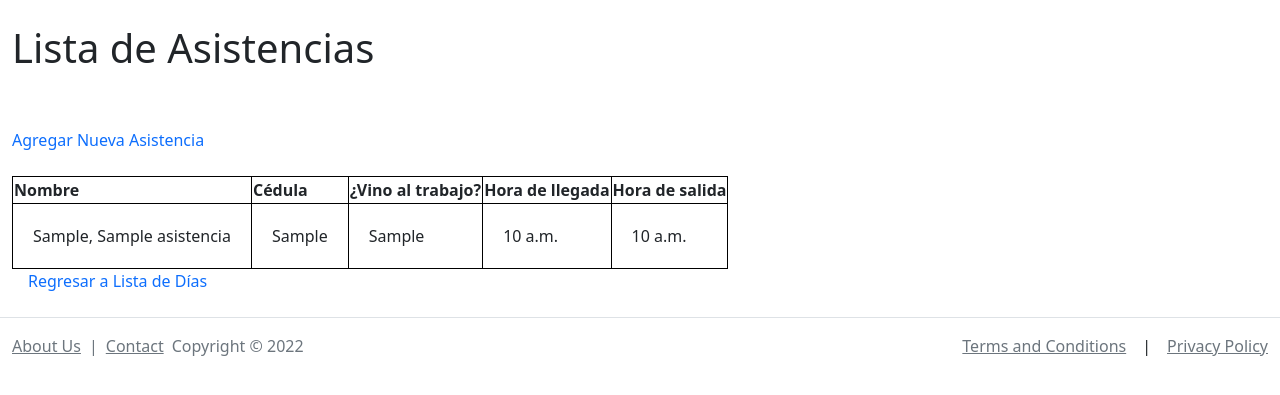
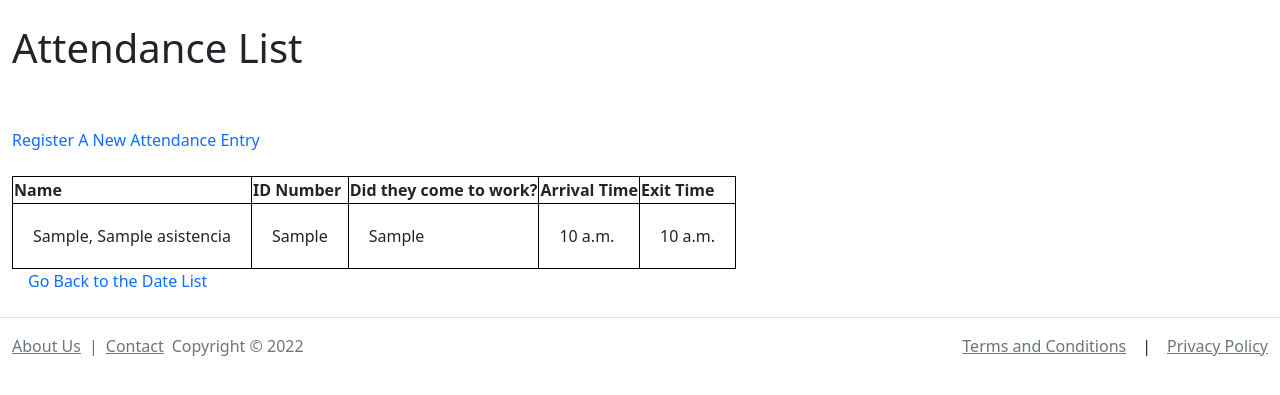
Before and after one commit to eduardoluis11/human-resources-english, a Django app: page /1/lista-asistencias in a window 1280 px wide. Shown: the part 56-451 px from the top of the page. Run offline with Django 4.2, Linux system fonts and the light colour scheme; a user stored in the database is signed in; tables that the repository leaves empty hold one stand-in row (values such as "Sample post"); some libraries are stand-ins or nearby versions.

Commit message:
Translated the 'Lista de Fechas de Asistencias' View

```diff
--- a/app_rrhh/formularios.py
+++ b/app_rrhh/formularios.py
@@ -281,7 +281,7 @@ class FormularioAguinaldos(forms.Form):
 Solo necesito la fecha. No necesito la hora.
 """
 class FormularioFechas(forms.Form):
-    fecha_para_tomar_asistencias = forms.DateField(widget=forms.widgets.DateInput(attrs={'type': 'date'}))
+    attendance_date = forms.DateField(widget=forms.widgets.DateInput(attrs={'type': 'date'}))
 
 """ Formulario para agregar las Asistencias de cada trabajador.
 
@@ -293,7 +293,7 @@ class FormularioAsistencias(forms.Form):
 
     # Opciones "si/no" para saber si el trabajador vino a trabajar
     VINO_AL_TRABAJO_CHOICES = [
-        ('Sí', 'Sí'),
+        ('Yes', 'Yes'),
         ('No', 'No'),
     ]
 
--- a/app_rrhh/views.py
+++ b/app_rrhh/views.py
@@ -1006,7 +1006,7 @@ def registrar_dia_asistencia(request):
     if request.method == "POST":
 
         # Fecha de la asistencia
-        fecha_asistencias = request.POST["fecha_para_tomar_asistencias"]
+        fecha_asistencias = request.POST["attendance_date"]
 
         # Esto prepara los datos antes de meterlos a la base de datos
         nueva_fecha = FechaAsistencia(fecha_asistencias=fecha_asistencias)
@@ -1015,7 +1015,7 @@ def registrar_dia_asistencia(request):
         nueva_fecha.save()
 
         # Mensaje flash de confirmación
-        messages.success(request, "Se ha registrado una nueva fecha correctamente.")
+        messages.success(request, "A new date has been successfully registered.")
 
         # Esto redirige al usuario a la lista de bonificaciones
         return redirect('lista_dias_asistencia')
--- a/templates/asistencias/lista-asistencias-por-dia.html
+++ b/templates/asistencias/lista-asistencias-por-dia.html
@@ -1,13 +1,13 @@
 {% extends "disposicion.html" %}
 
 {% block title %}
-    Lista de Asistencias
+    Attendance List
 {% endblock %}
 
 <!-- Lista de todas las Asistencias de todos los trabajadores -->
 {% block body %}
 
-    <h1>Lista de Asistencias</h1>
+    <h1>Attendance List</h1>
     <br>
     <br>
 
@@ -19,7 +19,8 @@
 
     <!-- Enlace para agregar unas nuevas Asistencias -->
     <a href="/{{dia}}/registrar-asistencia" class="text-decoration-none">
-        Agregar Nueva Asistencia
+<!--        Agregar Nueva Asistencia-->
+        Register A New Attendance Entry
     </a>
     <br>
     <br>
@@ -29,19 +30,19 @@
         <tbody>
             <!-- Esto le agregará los títulos a las tablas -->
             <th>
-                Nombre
+                Name
             </th>
             <th>
-                Cédula
+                ID Number
             </th>
             <th>
-                ¿Vino al trabajo?
+                Did they come to work?
             </th>
             <th>
-                Hora de llegada
+                Arrival Time
             </th>
             <th>
-                Hora de salida
+                Exit Time
             </th>
             <!-- Esto llama cada aguinaldo registrado en la base de datos -->
             {% for fecha in asistencias_del_dia %}
@@ -68,6 +69,7 @@
 
     <!-- Esto regresará al usuario a la lista de dias de Asistencias -->
     <a href="{% url 'lista_dias_asistencia' %}" class="text-decoration-none" style="padding-left: 1rem;">
-        Regresar a Lista de Días
+<!--        Regresar a Lista de Días-->
+        Go Back to the Date List
     </a>
 {% endblock %}
```
Also changed, not shown: templates/asistencias/lista-dias.html (+8 -6 lines), templates/asistencias/registrar-dia.html (+6 -5 lines).
